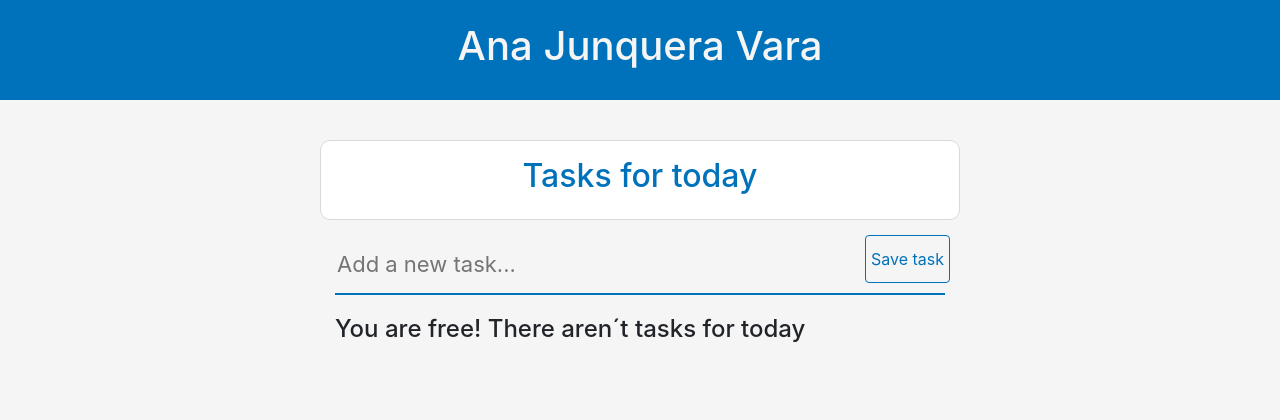
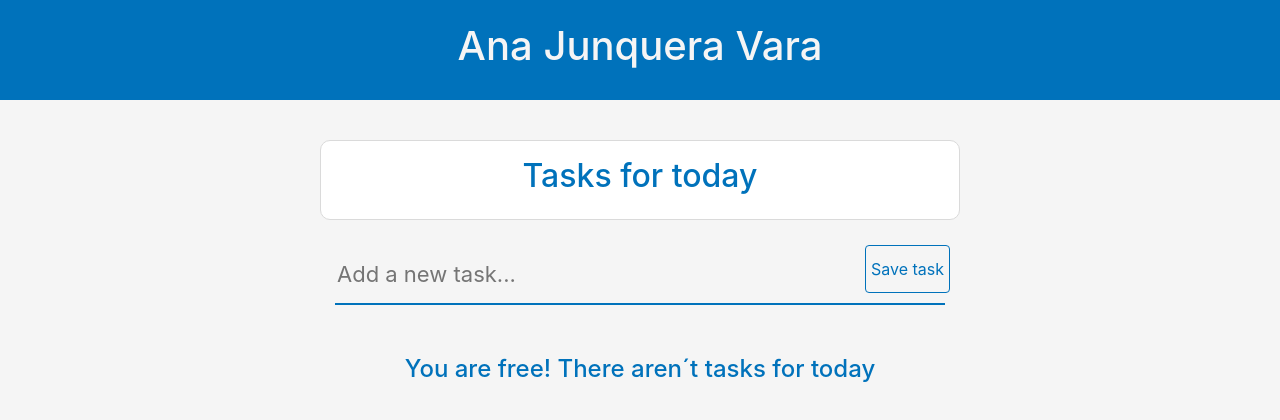
Before and after one commit to ajv777/TodoApp-React-Firebase, a React (Create React App) app: page / in a window 1280 px wide. Shown: the top 420 px of the page. Built offline with nearby package versions, Linux system fonts and the light colour scheme; no server answers; the database is empty.

Commit message:
Add margin

```diff
--- a/src/App.scss
+++ b/src/App.scss
@@ -24,10 +24,23 @@
       align-items: center;
       justify-content: center;
       border: 1px solid #dadada;
+      margin-bottom: 10px;
 
       h2 {
         color: #0072bb;
       }
     }
+    &-list {
+      margin-top: 10px;
+      padding: 10px;
+    }
+    h3,
+    h4 {
+      text-align: center;
+      padding: 10px 0;
+    }
+    h4 {
+      color: #0072bb;
+    }
   }
 }
```
